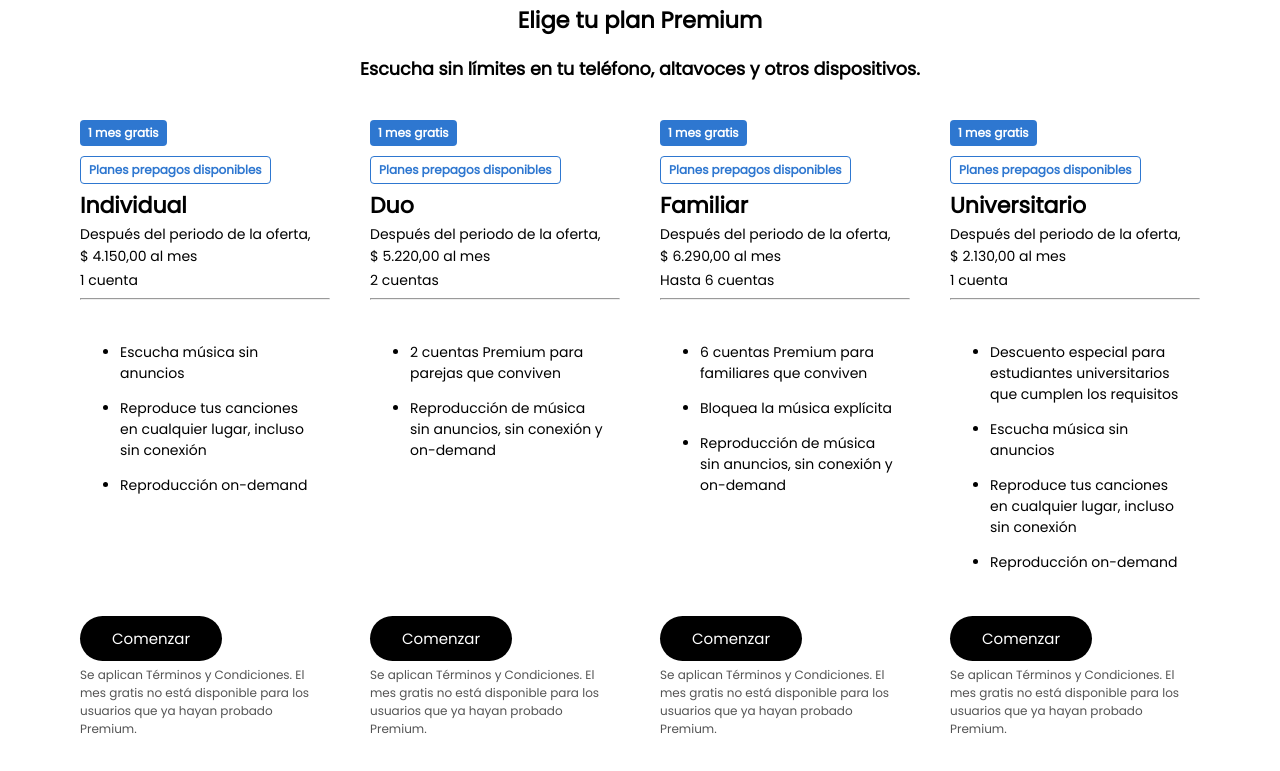
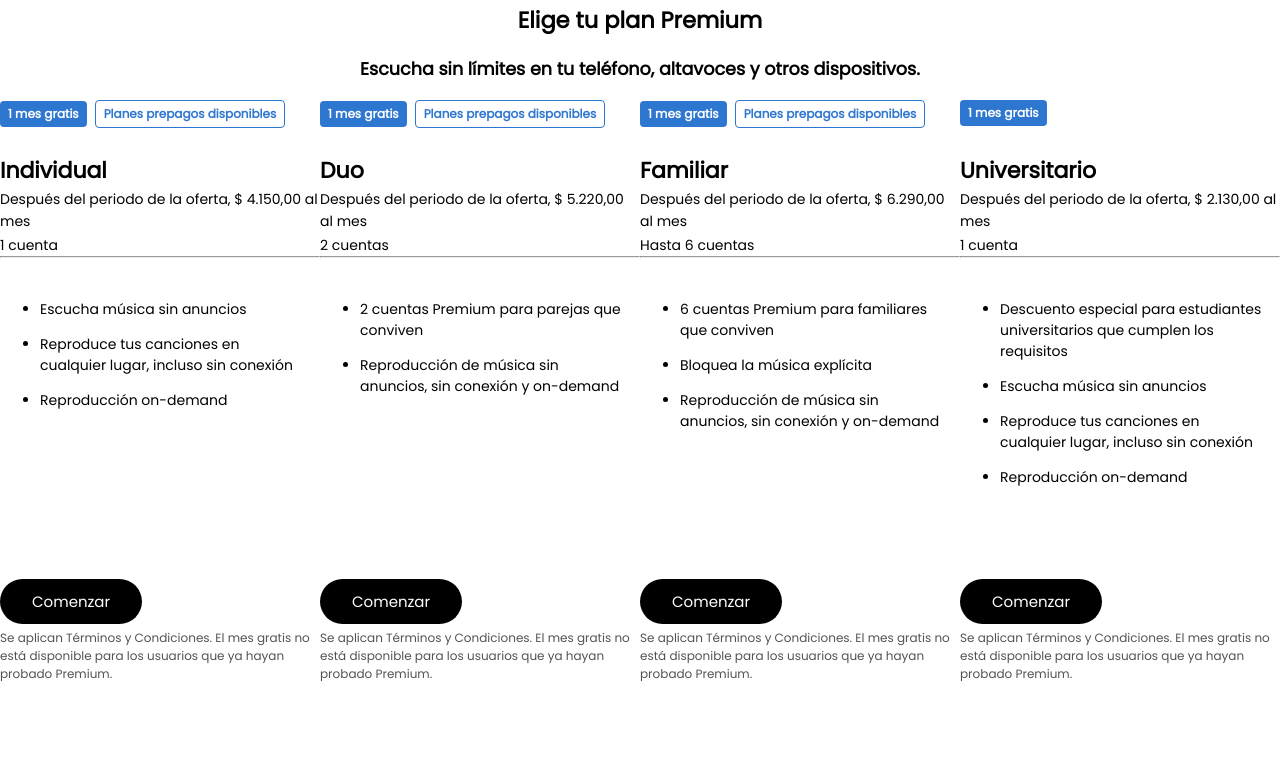
Before and after one commit to juan-cp/bootcamp, a plain HTML site: page sem2/premium.html in a window 1280 px wide. Shown: the part 69-840 px from the top of the page. After the commit the page ends 800 px from the top, so only its background shows below. Drawn offline with Linux system fonts and the light colour scheme.

Commit message:
Update premium.html

```diff
--- a/sem2/premium.html
+++ b/sem2/premium.html
@@ -35,81 +35,107 @@
 
 <div class="prem7">
 
-    <div style="margin:20; width: 250;">
+    <div class="caja">
+        <div style="height:10%">
             <span class="prem1">1 mes gratis</span>
-        <span class="prem2">Planes prepagos disponibles</span>
+            <span class="prem2">Planes prepagos disponibles</span></div>
+
+        <div style="height:15%">
 
             <h3 class="prem3">Individual</h3>
         <p class="prem4">Después del periodo de la oferta, $&nbsp;4.150,00 al mes</p>
         <p class="prem4">1 cuenta</p>
-        <hr>
+        </div>
+        <div><hr></div>
+        <div style="height:55%">
              <ul class="prem8">
                 <li><p>Escucha música sin anuncios</p></li>
                 <li><p>Reproduce tus canciones en cualquier lugar, incluso sin conexión</p></li>
                 <li><p>Reproducción on-demand</p></li>
              </ul>
+         </div>
+        <div style="height:20%">
              <div><span class="prem5">Comenzar</span></div>
              <div><p class="prem6">Se aplican Términos y Condiciones. El mes gratis no está disponible para los usuarios que ya hayan probado Premium.</p></div>
          </div>
 
-    <div style="margin:20; width: 250;">
+     </div>
+
+    <div class="caja">
+        <div style="height:10%">
             <span class="prem1">1 mes gratis</span>
-        <span class="prem2">Planes prepagos disponibles</span>
+            <span class="prem2">Planes prepagos disponibles</span></div>
+
+        <div style="height:15%">
+
             <h3 class="prem3">Duo</h3>
         <p class="prem4">Después del periodo de la oferta, $&nbsp;5.220,00 al mes</p>
         <p class="prem4">2 cuentas</p>
-        <hr>
+        </div>
+        <div><hr></div>
+        <div style="height:55%">
              <ul class="prem8">
                 <li><p>2 cuentas Premium para parejas que conviven</p></li>
                 <li><p>Reproducción de música sin anuncios, sin conexión y on-demand</p></li>
-
              </ul>
+         </div>
+        <div style="height:20%">
              <div><span class="prem5">Comenzar</span></div>
              <div><p class="prem6">Se aplican Términos y Condiciones. El mes gratis no está disponible para los usuarios que ya hayan probado Premium.</p></div>
          </div>
 
-    <div style="margin:20; width: 250;">
+     </div>
+
+    <div class="caja">
+        <div style="height:10%">
             <span class="prem1">1 mes gratis</span>
-        <span class="prem2">Planes prepagos disponibles</span>
+            <span class="prem2">Planes prepagos disponibles</span></div>
+
+        <div style="height:15%">
+
             <h3 class="prem3">Familiar</h3>
             <p class="prem4">Después del periodo de la oferta, $&nbsp;6.290,00 al mes</p>
             <p class="prem4">Hasta 6 cuentas</p>
-        <hr>
+        </div>
+        <div><hr></div>
+        <div style="height:55%">
              <ul class="prem8">
                 <li><p>6 cuentas Premium para familiares que conviven</p></li>
                 <li><p>Bloquea la música explícita</p></li>
                 <li><p>Reproducción de música sin anuncios, sin conexión y on-demand</p></li>
              </ul>
+         </div>
+        <div style="height:20%">
              <div><span class="prem5">Comenzar</span></div>
              <div><p class="prem6">Se aplican Términos y Condiciones. El mes gratis no está disponible para los usuarios que ya hayan probado Premium.</p></div>
          </div>
 
-    <div style="margin:20; width: 250;">
-        <span class="prem1">1 mes gratis</span>
-        <span class="prem2">Planes prepagos disponibles</span>
+     </div>
+
+    <div class="caja">
+        <div style="height:10%"><span class="prem1">1 mes gratis</span></div>
+        <div style="height:15%">
              <h3 class="prem3">Universitario</h3>
              <p class="prem4">Después del periodo de la oferta, $&nbsp;2.130,00 al mes</p>
              <p class="prem4">1 cuenta</p>
-        <hr>
+        </div>
+        <div><hr></div>
+        <div style="height:55%">
              <ul class="prem8">
                  <li><p>Descuento especial para estudiantes universitarios que cumplen los requisitos</p></li>
                  <li><p>Escucha música sin anuncios</p></li>
                  <li><p>Reproduce tus canciones en cualquier lugar, incluso sin conexión</p></li>
                  <li><p>Reproducción on-demand</p></li>
              </ul>
+         </div>
+        <div style="height:20%">
              <div><span class="prem5">Comenzar</span></div>
              <div><p class="prem6">Se aplican Términos y Condiciones. El mes gratis no está disponible para los usuarios que ya hayan probado Premium.</p></div>
          </div>
 
-
-
-
+     </div>
 
 </div>
-
-
-
-
 
 </body>
 
```
Lines whose indentation alone changed are shown as unchanged.
